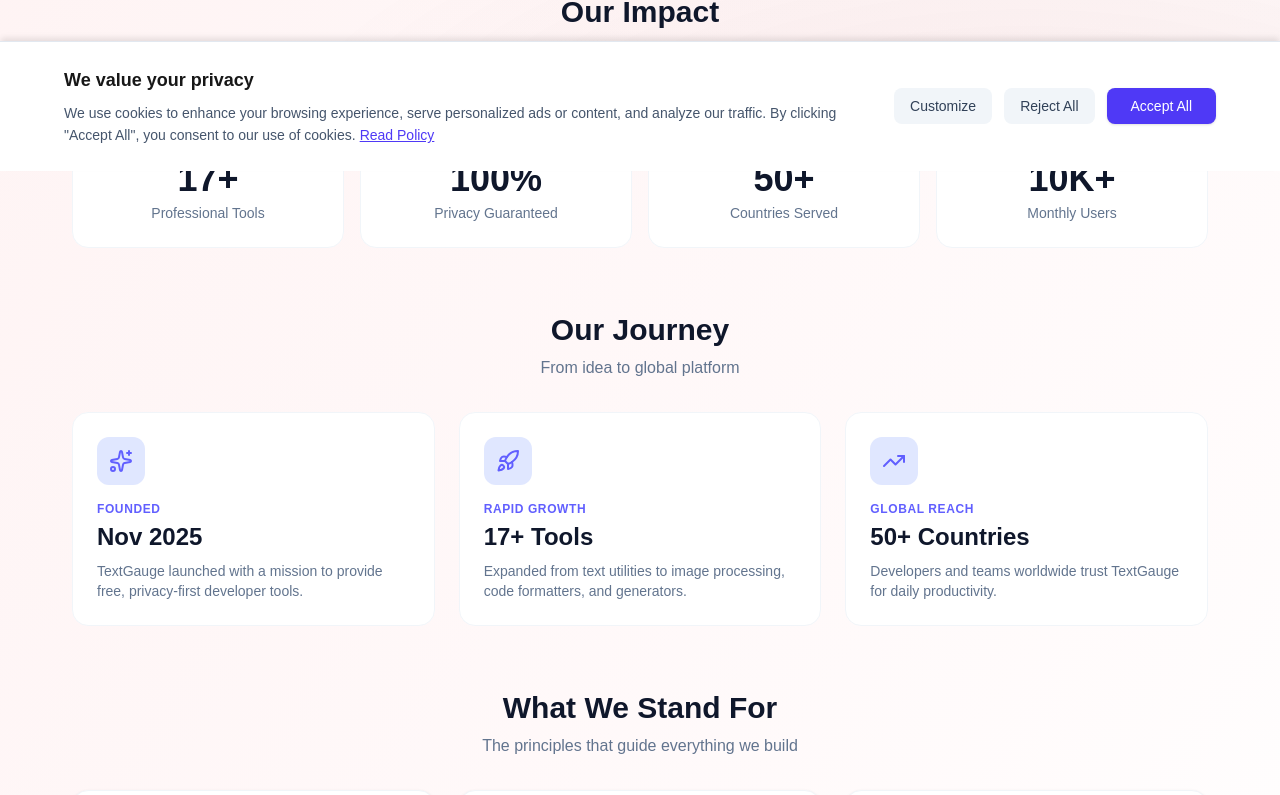
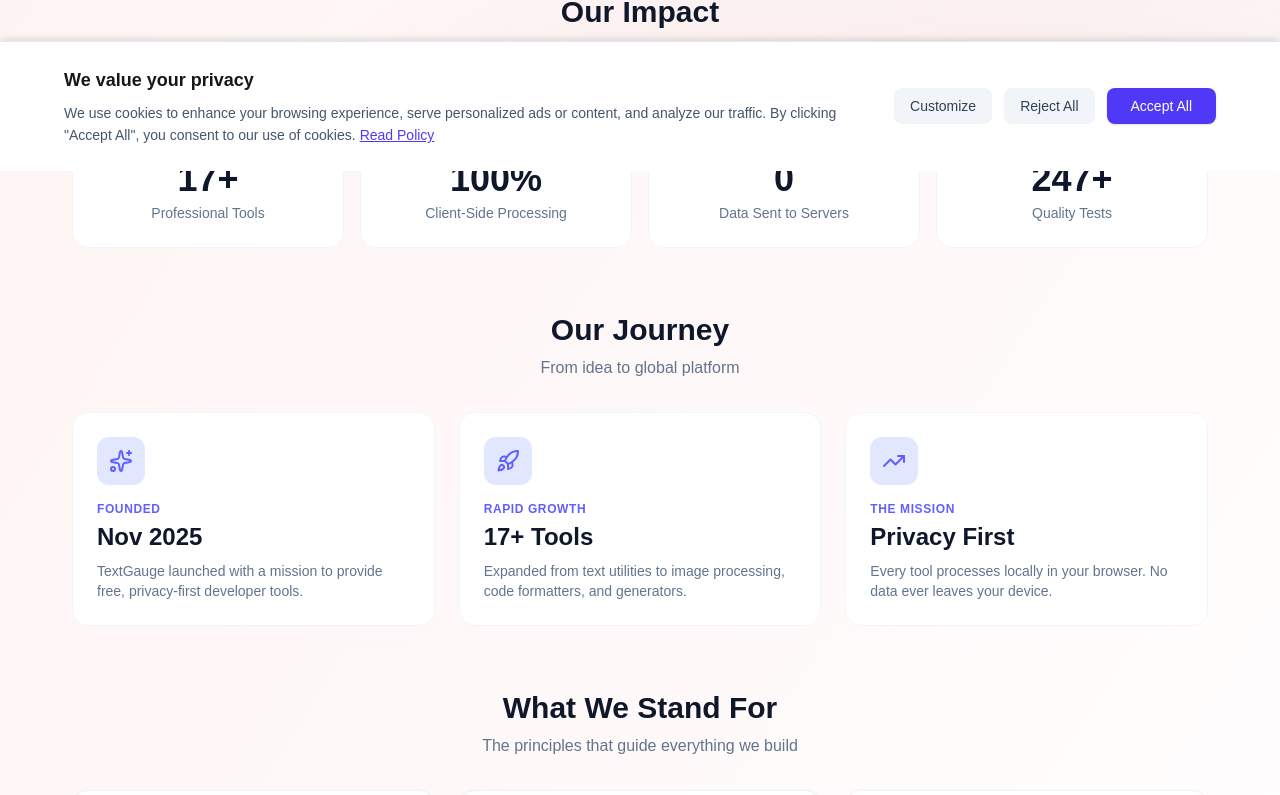
Before and after one commit to denesvaghani/textgauge-frontend, a Next.js app: page /team in a window 1280 px wide. Shown: the part 629-1424 px from the top of the page. Built offline with nearby package versions, Linux system fonts and the light colour scheme; no server answers.

Commit message:
fix: Remove fake stats, use only verifiable data
Changed:
- 50+ Countries Served → 0 Data Sent to Servers
- 10K+ Monthly Users → 247+ Quality Tests
- Global Reach milestone → Privacy First mission

All stats now represent real, verifiable facts

```diff
--- a/src/app/team/TeamClient.tsx
+++ b/src/app/team/TeamClient.tsx
@@ -50,19 +50,19 @@ export function TeamClient() {
         bio: "Product engineer with expertise in AI integration and privacy-first architecture. Previously worked on enterprise AI solutions at leading tech companies. Founded TextGauge to make professional developer tools accessible to everyone — without compromising on privacy or quality.",
     };
 
-    // Business-focused metrics (more impressive for AdSense)
+    // Business-focused metrics (only real, verifiable data)
     const stats = [
         { value: 17, suffix: "+", label: "Professional Tools", icon: Award, color: "indigo" },
-        { value: 100, suffix: "%", label: "Privacy Guaranteed", icon: ShieldCheck, color: "emerald" },
-        { value: 50, suffix: "+", label: "Countries Served", icon: Globe, color: "blue" },
-        { value: 10, suffix: "K+", label: "Monthly Users", icon: Users, color: "violet" },
+        { value: 100, suffix: "%", label: "Client-Side Processing", icon: ShieldCheck, color: "emerald" },
+        { value: 0, suffix: "", label: "Data Sent to Servers", icon: Globe, color: "blue" },
+        { value: 247, suffix: "+", label: "Quality Tests", icon: Zap, color: "violet" },
     ];
 
-    // Business-focused milestones
+    // Business-focused milestones (factual)
     const milestones = [
         { icon: Sparkles, title: "Founded", value: "Nov 2025", description: "TextGauge launched with a mission to provide free, privacy-first developer tools." },
         { icon: Rocket, title: "Rapid Growth", value: "17+ Tools", description: "Expanded from text utilities to image processing, code formatters, and generators." },
-        { icon: TrendingUp, title: "Global Reach", value: "50+ Countries", description: "Developers and teams worldwide trust TextGauge for daily productivity." },
+        { icon: TrendingUp, title: "The Mission", value: "Privacy First", description: "Every tool processes locally in your browser. No data ever leaves your device." },
     ];
 
     return (
```
